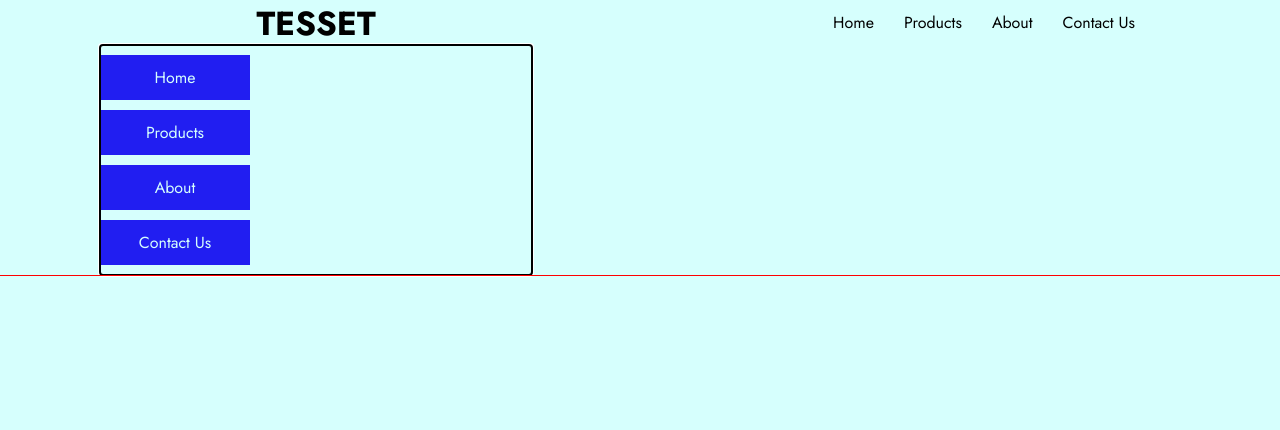
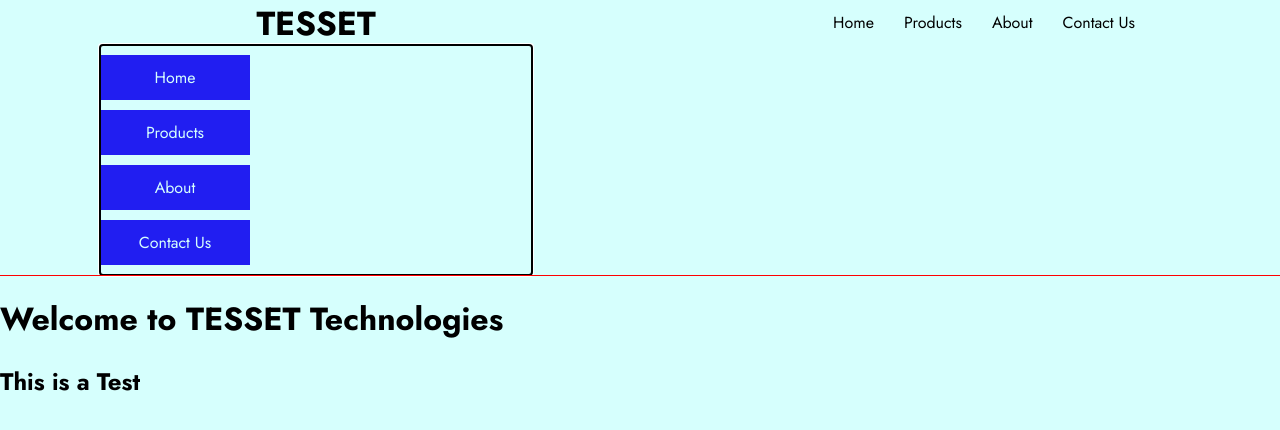
Before and after one commit to Aukijo/TesseT, a React (Create React App) app: page / in a window 1280 px wide. Shown: the top 430 px of the page. Built offline with nearby package versions, Linux system fonts and the light colour scheme; a web font is replaced by a local one.

Commit message:
Add Landing Page Message

```diff
--- a/src/App.js
+++ b/src/App.js
@@ -9,6 +9,7 @@ function App() {
           <Header></Header>
         </div>
       </header>
+      <Landing/>
     </div>
   );
 }
--- a/src/components/Landing.jsx
+++ b/src/components/Landing.jsx
@@ -6,7 +6,8 @@ import Links from './Links'
 export default function Landing() {
   return (
     <div>
-      <Links/>
+      <h1>Welcome to TESSET Technologies</h1>
+      <h2>This is a Test</h2>
     </div>
   )
 }
```
